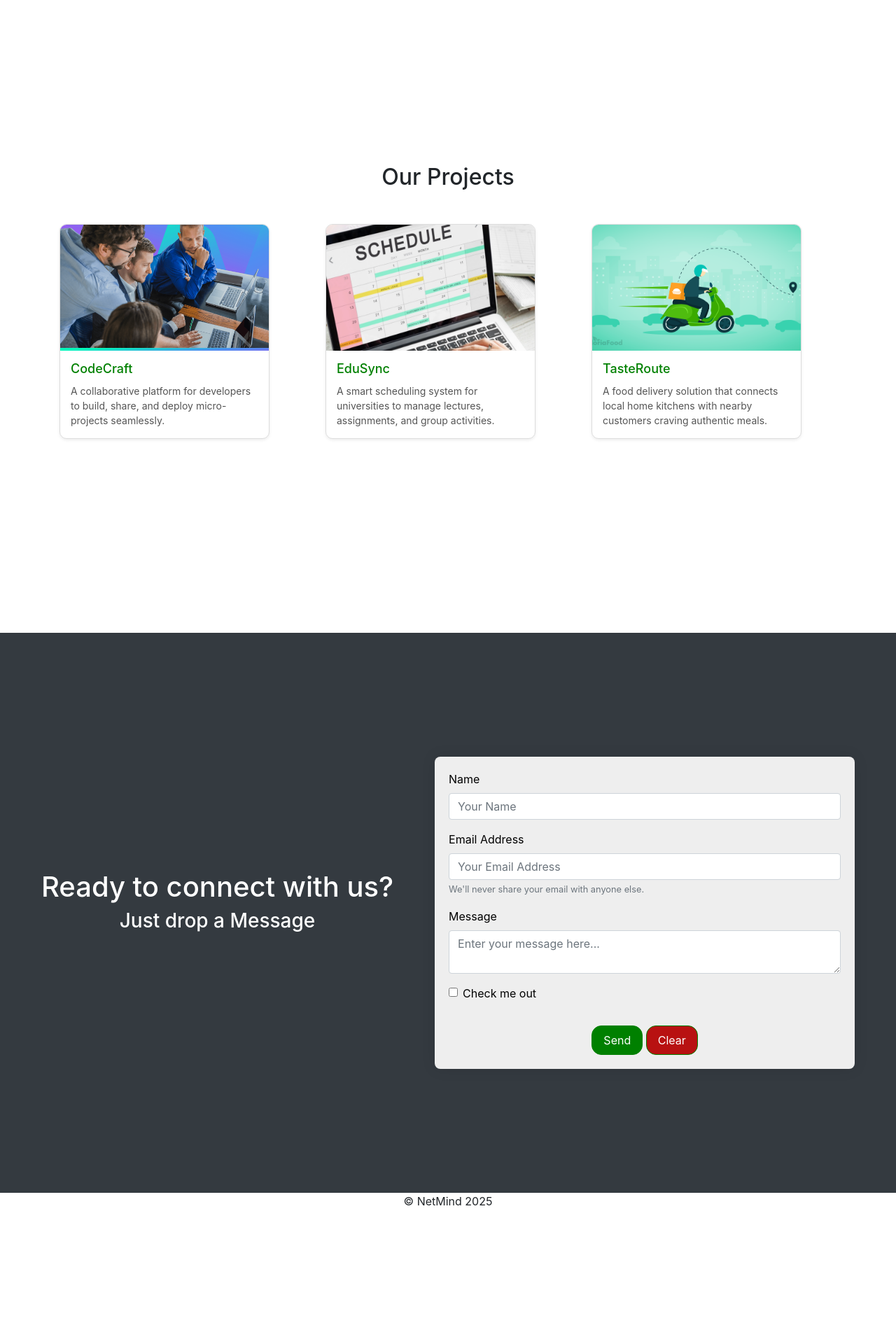
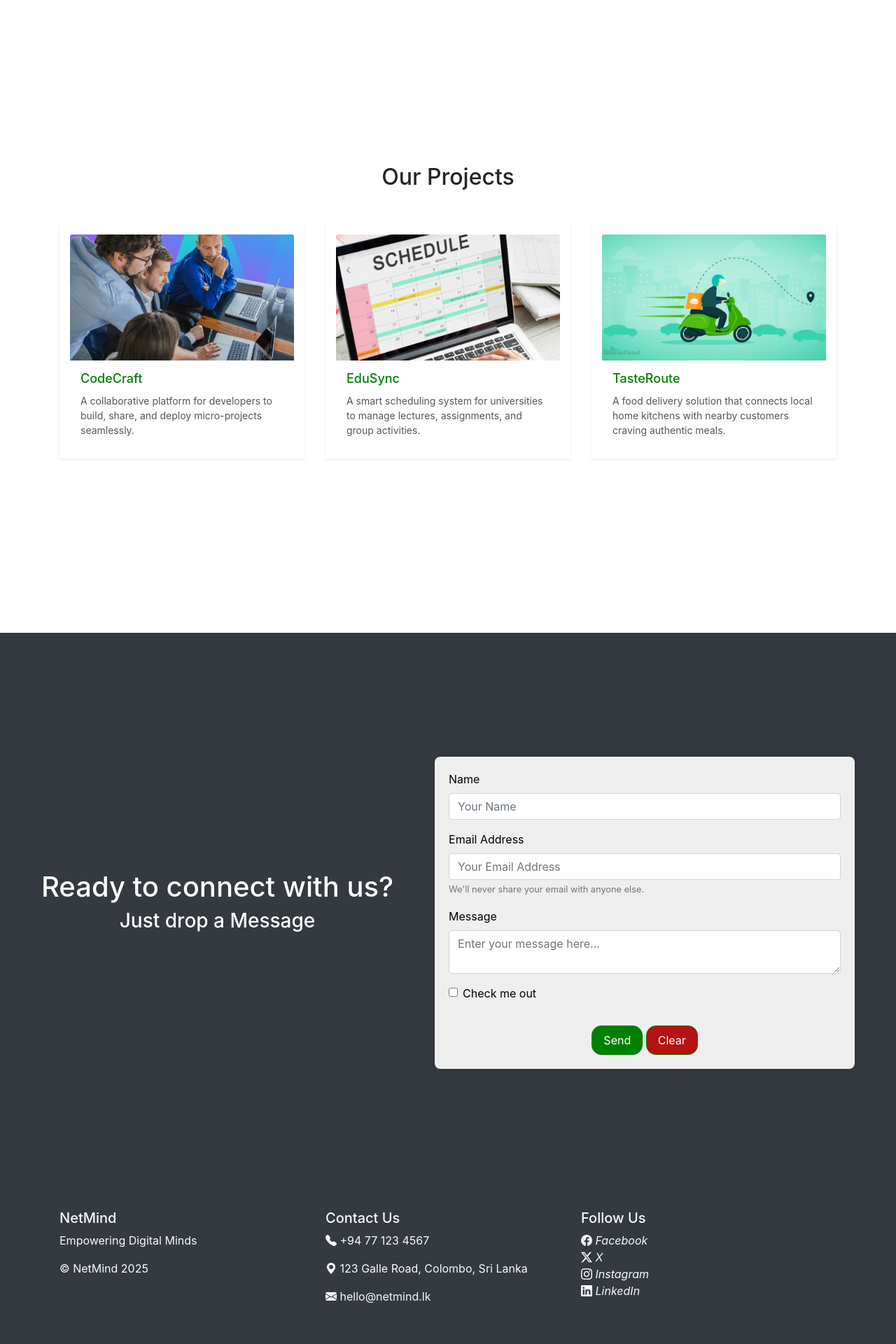
Before and after one commit to kaush-r/web-project-cs, a PHP site: page / in a window 1280 px wide. Shown: the part 1496-3416 px from the top of the page at 70% size. Before the commit the page ends 3218 px from the top, so only its background shows below. Run offline with PHP 8.4, Linux system fonts and the light colour scheme.

Commit message:
Added a footer

```diff
--- a/css/style.css
+++ b/css/style.css
@@ -95,7 +95,7 @@ html {
 }
 
 .btn:hover {
-  background-color: greenyellow;
+  background-color: rgb(61, 179, 25);
 }
 .padd{
 	margin-top: auto;
--- a/index.html
+++ b/index.html
@@ -7,6 +7,7 @@
     <title>NetMind</title>
     <!-- Bootstrap -->
 	<link href="css/bootstrap-4.4.1.css" rel="stylesheet">
+  <link rel="stylesheet" href="https://cdn.jsdelivr.net/npm/bootstrap-icons@1.11.3/font/bootstrap-icons.css">
 	<link href="css/style.css" rel="stylesheet" type="text/css">
   </head>
 <body>
@@ -104,7 +105,7 @@
 
       <!-- Project 1 -->
       <div class="col-md-4">
-        <div class="card mb-4 shadow-sm">
+        <div class="card-body shadow-sm">
           <img src="images/project1.png" class="card-img-top" alt="CodeCraft">
           <div class="card-body">
             <h5 class="card-title">CodeCraft</h5>
@@ -115,7 +116,7 @@
 
       <!-- Project 2 -->
       <div class="col-md-4">
-        <div class="card mb-4 shadow-sm">
+        <div class="card-body shadow-sm">
           <img src="images/project2.jpg" class="card-img-top" alt="EduSync">
           <div class="card-body">
             <h5 class="card-title">EduSync</h5>
@@ -126,7 +127,7 @@
 
       <!-- Project 3 -->
       <div class="col-md-4">
-        <div class="card mb-4 shadow-sm">
+        <div class="card-body shadow-sm">
           <img src="images/project3.png" class="card-img-top" alt="TasteRoute">
           <div class="card-body">
             <h5 class="card-title">TasteRoute</h5>
@@ -168,7 +169,41 @@
 	<button type="reset" class="btn btn-primary" id="clear">Clear</button></div>
   </form>
 </section>
-<footer class="content">© NetMind 2025</footer>
+<footer class="bg-dark text-light py-4">
+  <div class="container">
+    <div class="row">
+
+      <!-- Company Info -->
+      <div class="col-md-4 mb-3">
+        <h5>NetMind</h5>
+        <p>Empowering Digital Minds</p>
+        <p>&copy; NetMind 2025</p>
+      </div>
+
+      <!-- Contact Info -->
+      <div class="col-md-4 mb-3">
+        <h5>Contact Us</h5>
+        <p><i class="bi bi-telephone-fill"></i> +94 77 123 4567</p>
+        <p><i class="bi bi-geo-alt-fill"></i> 123 Galle Road, Colombo, Sri Lanka</p>
+        <p><i class="bi bi-envelope-fill"></i> hello@netmind.lk</p>
+      </div>
+
+      <!-- Social Media -->
+      <div class="d-flex-column gap-3">
+        <h5>Follow Us</h5>
+        <a href="#" class="text-light me-3"><i class="bi bi-facebook"> Facebook</i></a>
+        <br>
+        <a href="#" class="text-light me-3"><i class="bi bi-twitter-x"> X</i></a>
+        <br>
+        <a href="#" class="text-light me-3"><i class="bi bi-instagram"> Instagram</i></a>
+        <br>
+        <a href="#" class="text-light"><i class="bi bi-linkedin"> LinkedIn</i></a>
+      </div>
+
+    </div>
+  </div>
+</footer>
+
 <!-- body code goes here -->
 
 
```
